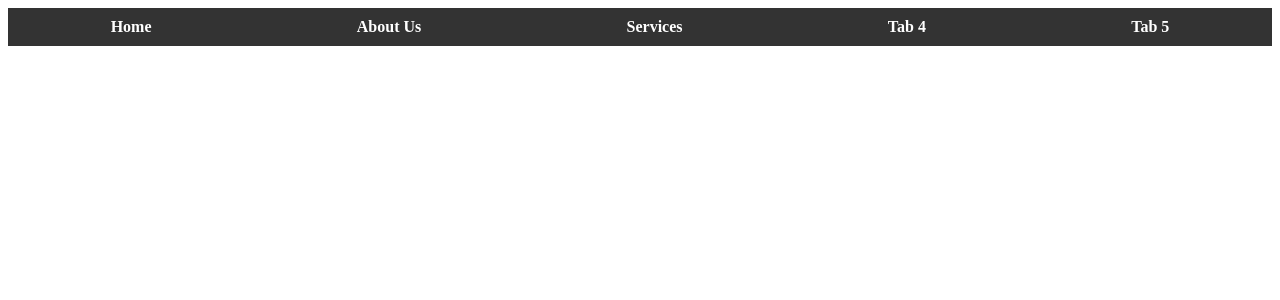
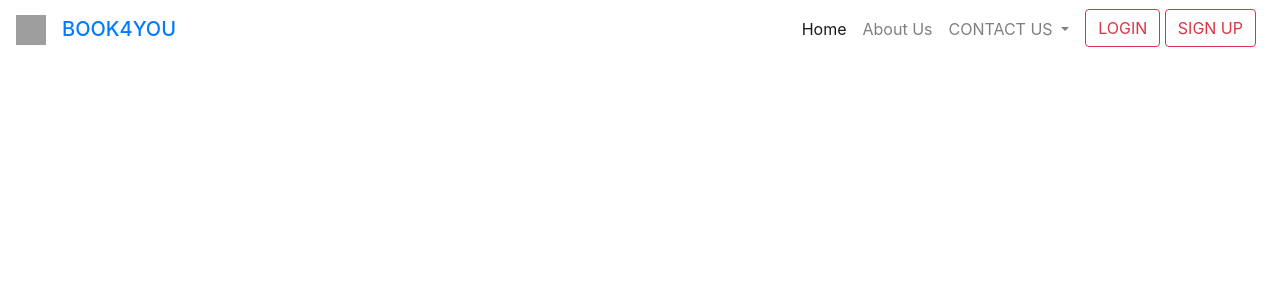
Before and after one commit to Codefor-u/BookForYou, a Django app: page / in a window 1280 px wide. Shown: the top 300 px of the page. Run offline with Django 4.2, Linux system fonts and the light colour scheme; grey boxes are pictures that could not be loaded.

Commit message:
Index Page

```diff
--- a/BookForYou/templates/index.html
+++ b/BookForYou/templates/index.html
@@ -41,58 +41,148 @@
 
 </body>
 </html> {% endcomment %}
+
 <!DOCTYPE html>
 <html lang="en">
+
 <head>
-    <meta charset="UTF-8">
-    <meta name="viewport" content="width=device-width, initial-scale=1.0">
-    <title>Home</title>
-    <style>
-        /* Reset default styles for list */
-        ul {
-            list-style: none;
-            padding: 0;
-            margin: 0;
-        }
+    <!-- Required meta tags -->
+    <meta charset="utf-8">
+    <meta name="viewport" content="width=device-width, initial-scale=1, shrink-to-fit=no">
 
-        /* Style for the navigation bar */
-        nav {
-            background-color: #333;
-            color: #fff;
-            padding: 10px 0;
-        }
+    <!-- Bootstrap CSS -->
+    <link rel="stylesheet" href="https://cdn.jsdelivr.net/npm/bootstrap@4.3.1/dist/css/bootstrap.min.css"
+        integrity="sha384-ggOyR0iXCbMQv3Xipma34MD+dH/1fQ784/j6cY/iJTQUOhcWr7x9JvoRxT2MZw1T" crossorigin="anonymous">
 
-        /* Style for the navigation bar links */
-        nav ul {
-            display: flex;
-            justify-content: space-around;
-        }
+    <title>BOOK4YOU</title>
+</head>
 
-        nav li {
-            margin: 0 15px;
-        }
+<body>
+    <nav class="navbar navbar-expand-md navbar-light fixed-top" style="background-color: #ffffff;">
+        <a class="navbar-brand" href="#">
+            <img src="..." width="30" height="30" alt="">
+        </a>
+        <a class="navbar-brand mb-0 h1" href="#"><span class="text-primary">BOOK4YOU</span></a>
+        <button class="navbar-toggler" type="button" data-toggle="collapse" data-target="#navbarCollapse"
+            aria-controls="navbarCollapse" aria-expanded="false" aria-label="Toggle navigation">
+            <span class="navbar-toggler-icon"></span>
+        </button>
+        <div class="collapse navbar-collapse" id="navbarCollapse">
+            <ul class="navbar-nav ml-auto"> <!-- Use ml-auto class here -->
+                <li class="nav-item active">
+                    <a class="nav-link" href="">Home <span class="sr-only">(current)</span></a>
+                </li>
+                <li class="nav-item">
+                    <a class="nav-link" href="/about">About Us</a>
+                </li>
+                <li class="nav-item dropdown">
+                    <a class="nav-link dropdown-toggle" href="/services" id="navbarDropdown" role="button"
+                        data-toggle="dropdown" aria-haspopup="true" aria-expanded="false">
+                        CONTACT US
+                    </a>
+                    <div class="dropdown-menu" aria-labelledby="navbarDropdown">
+                        <a class="dropdown-item" href="#">TWITTER</a>
+                        <a class="dropdown-item" href="#">INSTAGRAM</a>
+                        <a class="dropdown-item" href="#">LINKEDIN</a>
+                        <a class="dropdown-item" href="#">WRITE FOR US</a>
+                    </div>
+                </li>
+                <div class = "mx-2">
+            <button class = "btn btn-outline-danger" data-toggle="modal" data-target="#loginModal">
+                 LOGIN </button>
+            <button class = "btn btn-outline-danger" data-toggle="modal" data-target="#signupModal">
+                 SIGN UP </button>
+        </div>
+            </ul>
+        </div>
+    </nav>
 
-        nav a {
-            text-decoration: none;
-            color: #fff;
-            font-weight: bold;
-        }
+  <!-- LOGIN Modal -->
+  <div class="modal fade" id="loginModal" tabindex="-1" role="dialog" aria-labelledby="loginModalLabel" aria-hidden="true">
+    <div class="modal-dialog" role="document">
+      <div class="modal-content">
+        <div class="modal-header">
+          <h5 class="modal-title" id="loginModalLabel">Welcome to BOOK4YOU</h5>
+          <button type="button" class="close" data-dismiss="modal" aria-label="Close">
+            <span aria-hidden="true">&times;</span>
+          </button>
+        </div>
+        <div class="modal-body">
+            <form>
+                <div class="form-group">
+                  <label for="exampleInputEmail1">Email address</label>
+                  <input type="email" class="form-control" id="exampleInputEmail1" aria-describedby="emailHelp" placeholder="Enter email">
+                  <small id="emailHelp" class="form-text text-muted">We'll never share your email with anyone else.</small>
+                </div>
+                <div class="form-group">
+                  <label for="exampleInputPassword1">Password</label>
+                  <input type="password" class="form-control" id="exampleInputPassword1" placeholder="Password">
+                </div>
+                <div class="form-group form-check">
+                  <input type="checkbox" class="form-check-input" id="exampleCheck1">
+                  <label class="form-check-label" for="exampleCheck1">Check me out</label>
+                </div>
+                <button type="submit" class="btn btn-primary">Submit</button>
+              </form>
+        </div>
+        <div class="modal-footer">
+          <button type="button" class="btn btn-secondary" data-dismiss="modal">Close</button>
+        </div>
+      </div>
+    </div>
 
-        /* Style for hover effect on links */
-        nav a:hover {
-            border-bottom: 2px solid #fff;
-        }
-    </style>
-</head>
-<body>
-    <nav>
-        <ul>
-            <li><a href="">Home</a></li>
-            <li><a href="/about">About Us</a></li>
-            <li><a href="/services">Services</a></li>
-            <li><a href="#tab4">Tab 4</a></li>
-            <li><a href="#tab5">Tab 5</a></li>
-        </ul>
-    </nav>
+  <!-- SIGNUP Modal -->
+  <div class="modal fade" id="signupModal" tabindex="-1" role="dialog" aria-labelledby="signupModalLabel" aria-hidden="true">
+    <div class="modal-dialog" role="document">
+      <div class="modal-content">
+        <div class="modal-header">
+          <h5 class="modal-title" id="signupModalLabel">Create account</h5>
+          <button type="button" class="close" data-dismiss="modal" aria-label="Close">
+            <span aria-hidden="true">&times;</span>
+          </button>
+        </div>
+        <div class="modal-body">
+            <form>
+                <div class="form-group">
+                  <label for="exampleInputEmail1">Email address</label>
+                  <input type="email" class="form-control" id="exampleInputEmail1" aria-describedby="emailHelp" placeholder="Enter email">
+                  <small id="emailHelp" class="form-text text-muted">We'll never share your email with anyone else.</small>
+                </div>
+                <div class="form-group">
+                  <label for="exampleInputPassword1">Password</label>
+                  <input type="password" class="form-control" id="exampleInputPassword1" placeholder="Password">
+                </div>
+                <div class="form-group">
+                    <label for="cexampleInputPassword1">Confirm Password</label>
+                    <input type="password" class="form-control" id="cexampleInputPassword1" placeholder="Password">
+                  </div>
+                <div class="form-group form-check">
+                  <input type="checkbox" class="form-check-input" id="exampleCheck1">
+                  <label class="form-check-label" for="exampleCheck1">Check me out</label>
+                </div>
+                <button type="submit" class="btn btn-primary">Submit</button>
+              </form>
+        </div>
+        <div class="modal-footer">
+          <button type="button" class="btn btn-secondary" data-dismiss="modal">Close</button>
+          <button type="button" class="btn btn-primary">Save changes</button>
+        </div>
+      </div>
+    </div>
+
+
+
+    <!-- Optional JavaScript -->
+    <!-- jQuery first, then Popper.js, then Bootstrap JS -->
+    <script src="https://code.jquery.com/jquery-3.3.1.slim.min.js"
+        integrity="sha384-q8i/X+965DzO0rT7abK41JStQIAqVgRVzpbzo5smXKp4YfRvH+8abtTE1Pi6jizo"
+        crossorigin="anonymous"></script>
+    <script src="https://cdn.jsdelivr.net/npm/popper.js@1.14.7/dist/umd/popper.min.js"
+        integrity="sha384-UO2eT0CpHqdSJQ6hJty5KVphtPhzWj9WO1clHTMGa3JDZwrnQq4sF86dIHNDz0W1"
+        crossorigin="anonymous"></script>
+    <script src="https://cdn.jsdelivr.net/npm/bootstrap@4.3.1/dist/js/bootstrap.min.js"
+        integrity="sha384-JjSmVgyd0p3pXB1rRibZUAYoIIy6OrQ6VrjIEaFf/nJGzIxFDsf4x0xIM+B07jRM"
+        crossorigin="anonymous"></script>
 </body>
+
 </html>
```
